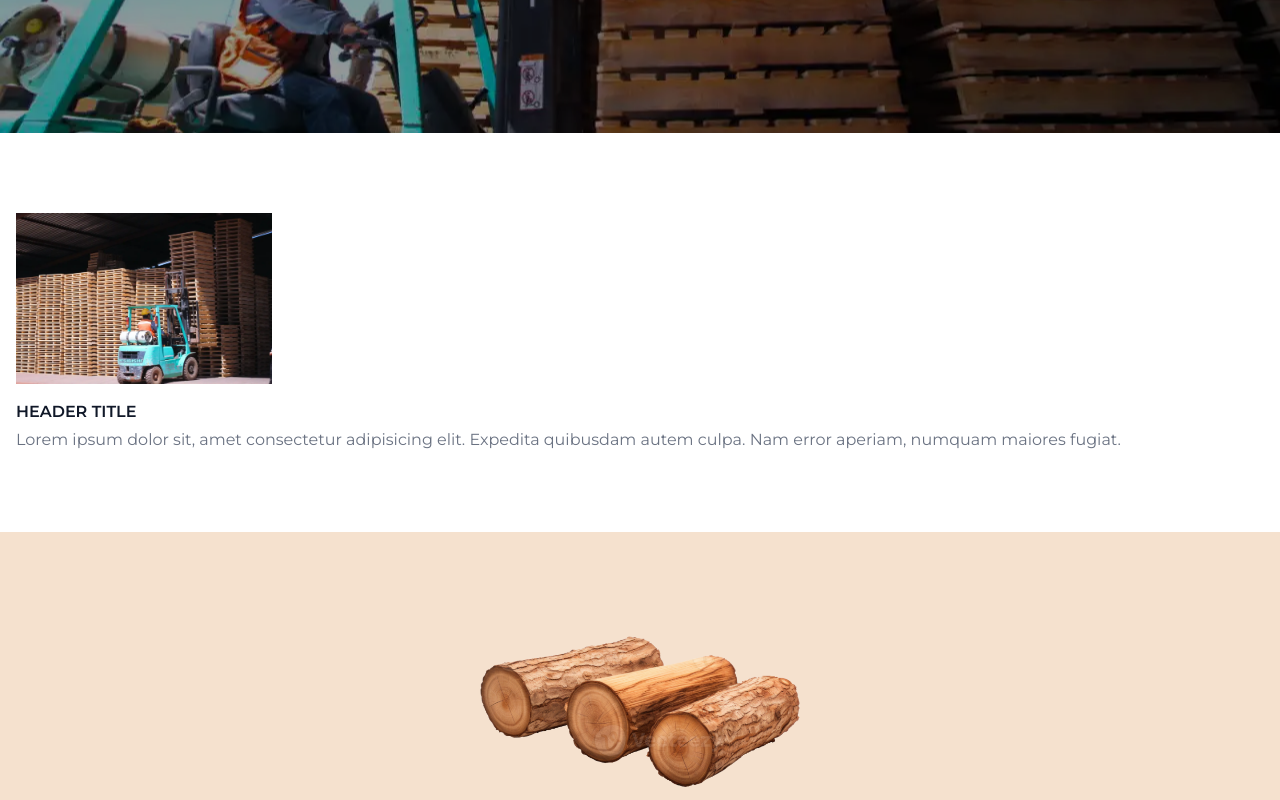
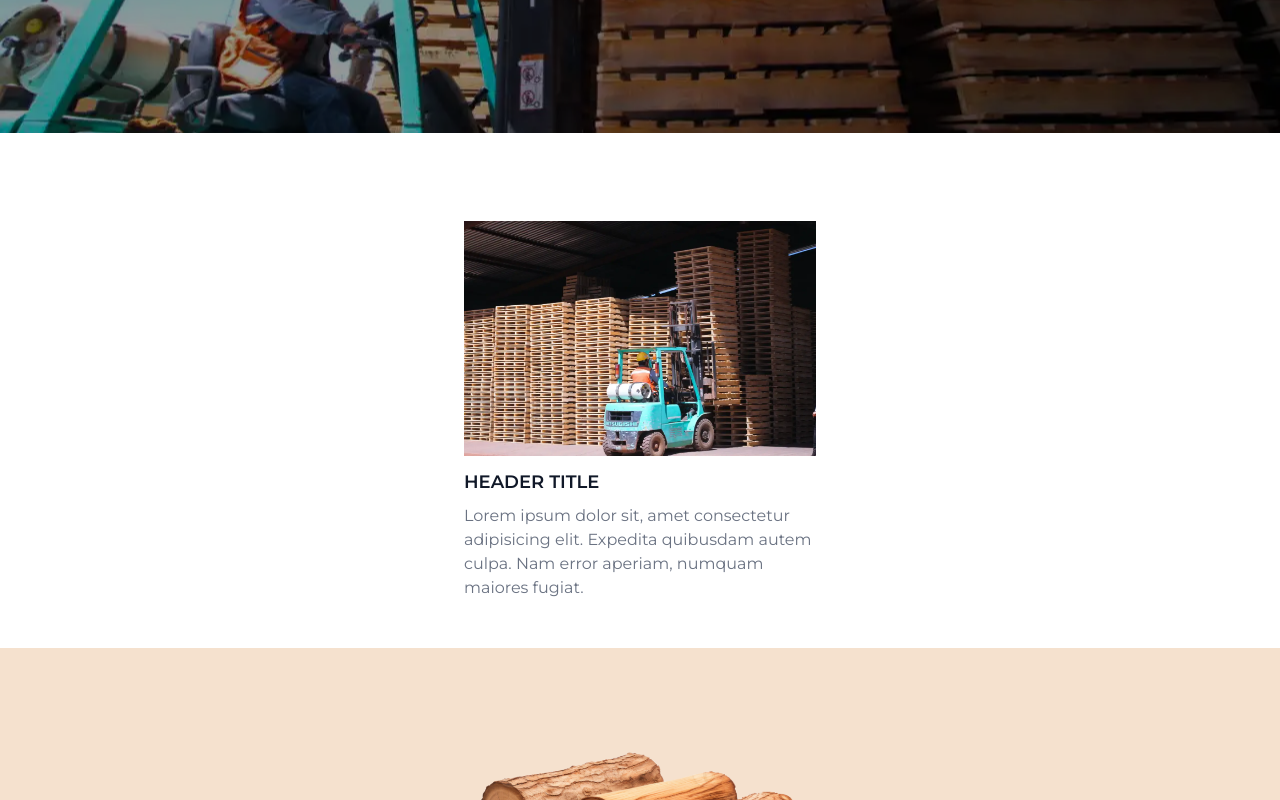
Before and after one commit to RiviCodes/tarimas-industriales-rivera-web, an Astro site: page / in a window 1280 px wide. Shown: the part 563-1363 px from the top of the page. Built offline with nearby package versions, Linux system fonts and the light colour scheme; Astro itself is replaced by a stand-in of ours.

Commit message:
style: add flex properties, center elements

```diff
--- a/src/pages/index.astro
+++ b/src/pages/index.astro
@@ -47,14 +47,16 @@ import BaseLayout from "../layouts/BaseLayout.astro";
 
   <!-- Cards -->
 
-  <section class="my-20">
-    <div class="">
+  <section class="my-12 flex justify-center">
+    <div class="flex flex-col lg:flex-row">
       <!-- Card #1 -->
 
-      <div class="px-4">
-        <img src="/img/placeholder.webp" alt="Placeholder" class="max-w-3xs" />
-        <h4 class="mt-4 font-semibold text-gray-900 uppercase">Header Title</h4>
-        <p class="mt-1 text-gray-500">
+      <div class="mt-10 max-w-sm px-4 md:max-w-md lg:max-w-sm">
+        <img src="/img/placeholder.webp" alt="Placeholder" class="" />
+        <h4 class="mt-3 text-lg font-semibold text-gray-900 uppercase">
+          Header Title
+        </h4>
+        <p class="mt-2 text-base text-gray-500">
           Lorem ipsum dolor sit, amet consectetur adipisicing elit. Expedita
           quibusdam autem culpa. Nam error aperiam, numquam maiores fugiat.
         </p>
```
